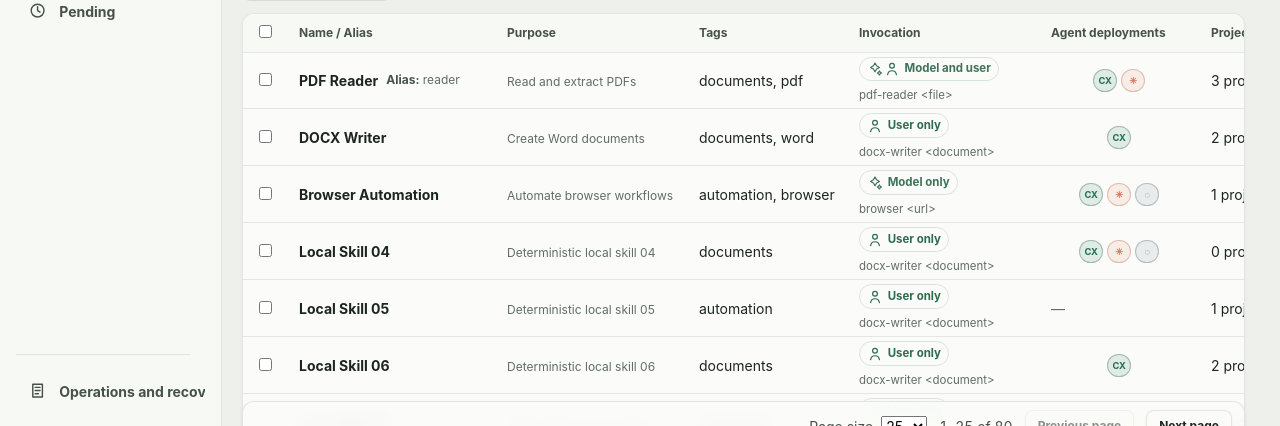
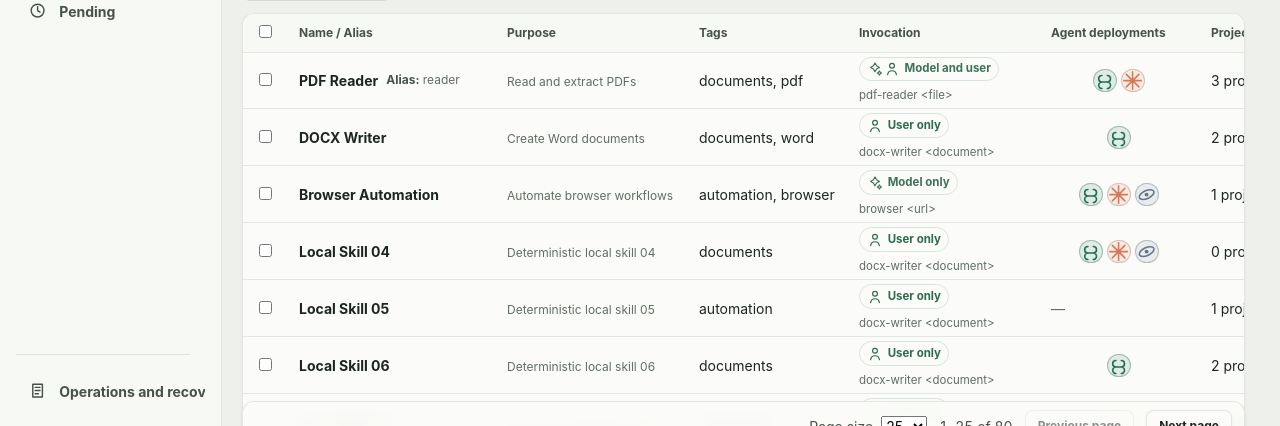
Before and after one commit to crocketc/skill-hub, a React (Vite) app in the folder apps/desktop/: page /__preview/skill-library in a window 1280 px wide. Shown: the part 329-755 px from the top of the page. Built offline with nearby package versions, Linux system fonts and the light colour scheme.

Commit message:
feat: add local agent deployment glyphs

```diff
--- a/apps/desktop/src/features/skills/AgentDeploymentIcons.tsx
+++ b/apps/desktop/src/features/skills/AgentDeploymentIcons.tsx
@@ -3,30 +3,57 @@ import type { AgentDeployment } from "./api";
 
 interface AgentVisual {
   color: string;
+  glyph: "spark" | "orbit" | "copilot" | "knot" | "monogram" | "x";
   mark: string;
 }
 
+/**
+ * The adapter profiles are the source of truth for this local catalog. There
+ * are no checked-in vendor logo assets, so the table uses small, original SVG
+ * marks with the profile's brand color instead of fetching images at runtime.
+ */
+export const AGENT_PROFILE_IDS = [
+  "anthropic",
+  "cline",
+  "codebuddy",
+  "codex",
+  "comate",
+  "cursor",
+  "github-copilot",
+  "google",
+  "grok",
+  "hermes",
+  "kimi",
+  "openai",
+  "openclaw",
+  "opencode",
+  "qoder",
+  "trae",
+  "windsurf",
+  "zcode",
+] as const;
+
 const AGENT_VISUALS: Record<string, AgentVisual> = {
-  anthropic: { color: "#d97757", mark: "✳" },
-  claude: { color: "#d97757", mark: "✳" },
-  cline: { color: "#7c3aed", mark: "⌁" },
-  codebuddy: { color: "#2563eb", mark: "CB" },
-  codex: { color: "#1f6f54", mark: "CX" },
-  comate: { color: "#0f766e", mark: "Co" },
-  cursor: { color: "#64748b", mark: "◌" },
-  gemini: { color: "#4285f4", mark: "✦" },
-  "github-copilot": { color: "#24292f", mark: "●" },
-  google: { color: "#4285f4", mark: "G" },
-  grok: { color: "#111827", mark: "x" },
-  hermes: { color: "#c2410c", mark: "H" },
-  kimi: { color: "#0ea5e9", mark: "K" },
-  openai: { color: "#10a37f", mark: "AI" },
-  openclaw: { color: "#ea580c", mark: "OC" },
-  opencode: { color: "#334155", mark: "O" },
-  qoder: { color: "#7c3aed", mark: "Q" },
-  trae: { color: "#0ea5e9", mark: "T" },
-  windsurf: { color: "#2563eb", mark: "≋" },
-  zcode: { color: "#16a34a", mark: "Z" },
+  anthropic: { color: "#d97757", glyph: "spark", mark: "✳" },
+  claude: { color: "#d97757", glyph: "spark", mark: "✳" },
+  cline: { color: "#7c3aed", glyph: "orbit", mark: "C" },
+  codebuddy: { color: "#2563eb", glyph: "monogram", mark: "CB" },
+  codex: { color: "#1f6f54", glyph: "knot", mark: "CX" },
+  comate: { color: "#0f766e", glyph: "monogram", mark: "Co" },
+  cursor: { color: "#64748b", glyph: "orbit", mark: "C" },
+  gemini: { color: "#4285f4", glyph: "spark", mark: "✦" },
+  "github-copilot": { color: "#24292f", glyph: "copilot", mark: "●" },
+  google: { color: "#4285f4", glyph: "monogram", mark: "G" },
+  grok: { color: "#111827", glyph: "x", mark: "x" },
+  hermes: { color: "#c2410c", glyph: "monogram", mark: "H" },
+  kimi: { color: "#0ea5e9", glyph: "monogram", mark: "K" },
+  openai: { color: "#10a37f", glyph: "knot", mark: "AI" },
+  openclaw: { color: "#ea580c", glyph: "monogram", mark: "OC" },
+  opencode: { color: "#334155", glyph: "monogram", mark: "O" },
+  qoder: { color: "#7c3aed", glyph: "monogram", mark: "Q" },
+  trae: { color: "#0ea5e9", glyph: "monogram", mark: "T" },
+  windsurf: { color: "#2563eb", glyph: "orbit", mark: "≋" },
+  zcode: { color: "#16a34a", glyph: "monogram", mark: "Z" },
 };
 
 function initials(name: string) {
@@ -35,12 +62,32 @@ function initials(name: string) {
   return name.trim().slice(0, 2).toUpperCase() || "?";
 }
 
-function visualFor(agent: AgentDeployment): AgentVisual {
-  return AGENT_VISUALS[agent.id.toLowerCase()] ?? { color: "#64748b", mark: initials(agent.name) };
+export function getAgentVisual(agent: AgentDeployment): AgentVisual {
+  return AGENT_VISUALS[agent.id.toLowerCase()] ?? { color: "#64748b", glyph: "monogram", mark: initials(agent.name) };
+}
+
+function AgentGlyph({ visual }: { visual: AgentVisual }) {
+  const common = { fill: "none", stroke: "currentColor", strokeLinecap: "round" as const, strokeLinejoin: "round" as const, strokeWidth: 1.8 };
+  if (visual.glyph === "spark") {
+    return <svg aria-hidden="true" className="sh-skill-table__agent-deployment-mark" viewBox="0 0 24 24"><path {...common} d="M12 2v20M2 12h20M4.9 4.9l14.2 14.2M19.1 4.9 4.9 19.1" /></svg>;
+  }
+  if (visual.glyph === "orbit") {
+    return <svg aria-hidden="true" className="sh-skill-table__agent-deployment-mark" viewBox="0 0 24 24"><ellipse {...common} cx="12" cy="12" rx="9" ry="4.5" transform="rotate(-25 12 12)" /><circle cx="12" cy="12" fill="currentColor" r="2.2" /></svg>;
+  }
+  if (visual.glyph === "copilot") {
+    return <svg aria-hidden="true" className="sh-skill-table__agent-deployment-mark" viewBox="0 0 24 24"><path {...common} d="M5.5 10.5c0-3 2.3-5 6.5-5s6.5 2 6.5 5v5c0 1.7-1.3 3-3 3H8.5c-1.7 0-3-1.3-3-3z" /><circle cx="9" cy="12" fill="currentColor" r="1.2" /><circle cx="15" cy="12" fill="currentColor" r="1.2" /></svg>;
+  }
+  if (visual.glyph === "knot") {
+    return <svg aria-hidden="true" className="sh-skill-table__agent-deployment-mark" viewBox="0 0 24 24"><path {...common} d="M9 6.2a3.7 3.7 0 1 0 0 7.4h6a3.7 3.7 0 1 1 0 7.4M15 6.2a3.7 3.7 0 1 1 0 7.4H9a3.7 3.7 0 1 0 0 7.4" /></svg>;
+  }
+  if (visual.glyph === "x") {
+    return <svg aria-hidden="true" className="sh-skill-table__agent-deployment-mark" viewBox="0 0 24 24"><path {...common} d="m6 6 12 12M18 6 6 18" /></svg>;
+  }
+  return <svg aria-hidden="true" className="sh-skill-table__agent-deployment-mark" viewBox="0 0 24 24"><text fill="currentColor" fontSize={visual.mark.length > 1 ? 8 : 12} fontWeight="700" textAnchor="middle" x="12" y="16">{visual.mark}</text></svg>;
 }
 
 function AgentMark({ agent }: { agent: AgentDeployment }) {
-  const visual = visualFor(agent);
+  const visual = getAgentVisual(agent);
   const style = { "--agent-accent": visual.color } as CSSProperties;
   return (
     <span
@@ -51,7 +98,7 @@ function AgentMark({ agent }: { agent: AgentDeployment }) {
       style={style}
       title={agent.name}
     >
-      <span aria-hidden="true" className="sh-skill-table__agent-deployment-mark">{visual.mark}</span>
+      <AgentGlyph visual={visual} />
     </span>
   );
 }
```
Also changed, not shown: 1 other file (tests, documents, lock files or other folders).
